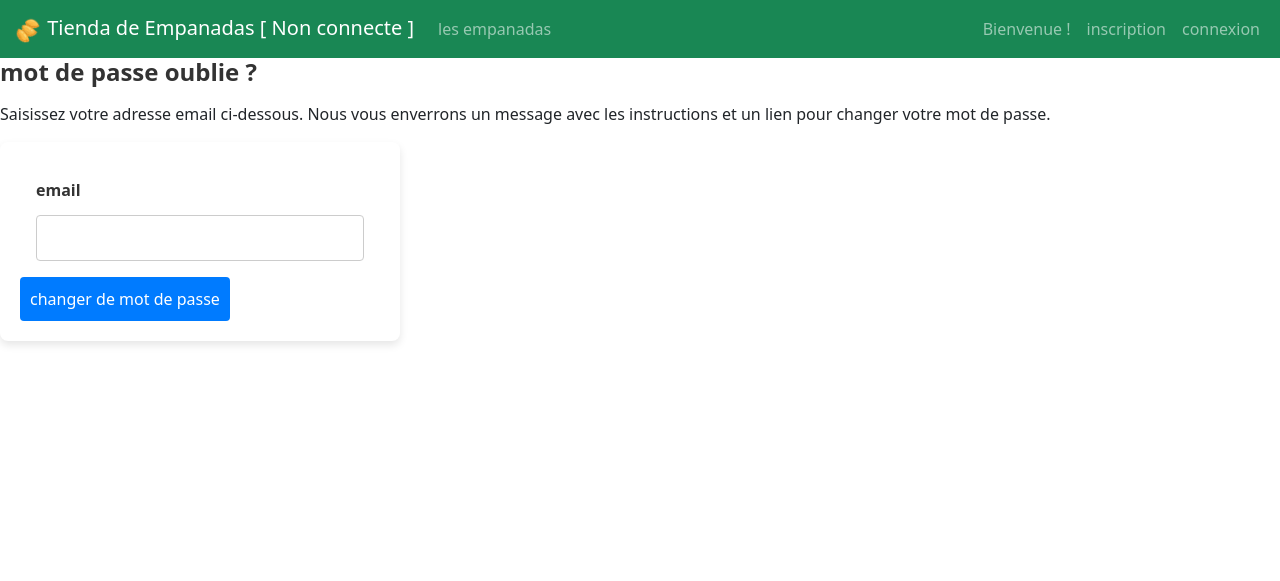
After one commit to Axel-Judd-RATOVO-PESIN/Site-empanada, a Django app: page /password_reset/ in a window 1280 px wide. The commit adds this page. Shown: the top 581 px of the page. Run offline with Django 5.2, Linux system fonts and the light colour scheme.

Commit message:
TP14 Exo2 Question7 A TRAITER

```diff
--- /dev/null
+++ b/tienda/comptes/templates/comptes/password_reset.html
@@ -0,0 +1,18 @@
+{% extends 'empanadas/base.html' %}
+{% block title %} Renouvellement du mot de passe {% endblock %}
+{% block main %}
+<h2> mot de passe oublie ? </h2>
+<p>
+    Saisissez votre adresse email ci-dessous.
+    Nous vous enverrons un message avec les instructions et un lien pour changer votre mot de passe.
+</p>
+<form action="POST" id="form_password_reset">
+    {% csrf_token %}
+    <div class="m-3">
+        <label for="id_email" class="form-label">email</label>
+        <input id="id_email" type="email" name="email" required class="form-control"/>
+    </div>
+    <button type="submit" class="btn btn-primary">changer de mot de passe</button>
+</form>
+
+{% endblock %}
--- /dev/null
+++ b/tienda/comptes/templates/comptes/password_reset_email.html
@@ -0,0 +1,6 @@
+Bonjour,
+
+Vous avez demande la reinitialisation de votre mot de passe.
+
+Pour effectuer cette action, merci de suivre le lien ci-dessous :
+{{protocol}}://{{domain}}{% url 'password_reset_confirm' uidb64=uid token=token %}
--- a/tienda/comptes/urls.py
+++ b/tienda/comptes/urls.py
@@ -8,4 +8,9 @@ urlpatterns = [
     path('connexion',       views.connexion),
     path('user/update/',    views.formulaireProfil),
     path('user/updated/',   views.traitementFormulaireProfil),
+    path('register/',       views.formulaireInscription), #-- url pour s'inscrire (lien present dasn login.html)
+    path('inscription/',    views.traitementFormulaireInscription),
+    path('password_reset/', auth_views.PasswordResetView.as_view( template_name='comptes/password_reset.html', email_template_name='comptes/password_reset_email.html'), name='password_reset'),
+    path('password_reset/done', auth_views.PasswordResetView.as_view(template_name='comptes/password_reset_done.html'), name='passeword_reset_done'),
+    path('reset/<uidb64>/<token>/', auth_views.PasswordResetConfirmView.as_view(template_name='comptes/password_reset_confirm.html'), name='password_reset_confirm')
 ]
--- a/tienda/empanadas/static/empanadas/css/styles.css
+++ b/tienda/empanadas/static/empanadas/css/styles.css
@@ -260,3 +260,41 @@ a:hover {
   height: 20px;
   margin-left: 5px;
 }
+
+/******************** STYLE POUR LE FOMULAIRE D'INSCRIPTION (formulairInscription)***************/
+
+form {
+  background-color: #ffffff; /* Fond du formulaire */
+  padding: 20px;
+  border-radius: 8px;
+  box-shadow: 0 4px 8px rgba(0, 0, 0, 0.1); /* Éclairage léger */
+  width: 100%;
+  max-width: 400px; /* Largeur maximale du formulaire */
+  box-sizing: border-box; /* Inclus les paddings/marges dans la largeur */
+}
+
+.form-label {
+  font-weight: bold;
+}
+
+.form-control {
+  width: 100%;
+  padding: 10px;
+  margin: 5px 0 15px 0;
+  border: 1px solid #ccc;
+  border-radius: 4px;
+  box-sizing: border-box;
+}
+
+.btn-primary {
+  background-color: #007bff;
+  color: #ffffff;
+  padding: 10px 15px;
+  border: none;
+  border-radius: 4px;
+  cursor: pointer;
+}
+
+.btn-primary:hover {
+  background-color: #0056b3;
+}
--- a/tienda/tienda/settings.py
+++ b/tienda/tienda/settings.py
@@ -128,3 +128,6 @@ DEFAULT_AUTO_FIELD = 'django.db.models.BigAutoField'
 
 MEDIA_URL = 'images/'
 MEDIA_ROOT = BASE_DIR /'images/'
+
+
+EMAIL_BACKEND = 'django.core.mail.backends.console.EmailBackend' #--- TP14 : afficher les reinitialisation du MDP dans la console pour simuler
```
Also changed, not shown: tienda/comptes/templates/comptes/formulaireInscription.html (added, +40 -0 lines), tienda/comptes/templates/comptes/password_reset_complete.html (added, +8 -0 lines), tienda/comptes/views.py (+16 -0 lines), tienda/comptes/password_reset_confirm.html (added), tienda/db.sqlite3, tienda/images/imagesUsers/chill_u14A9ok.png (added).
